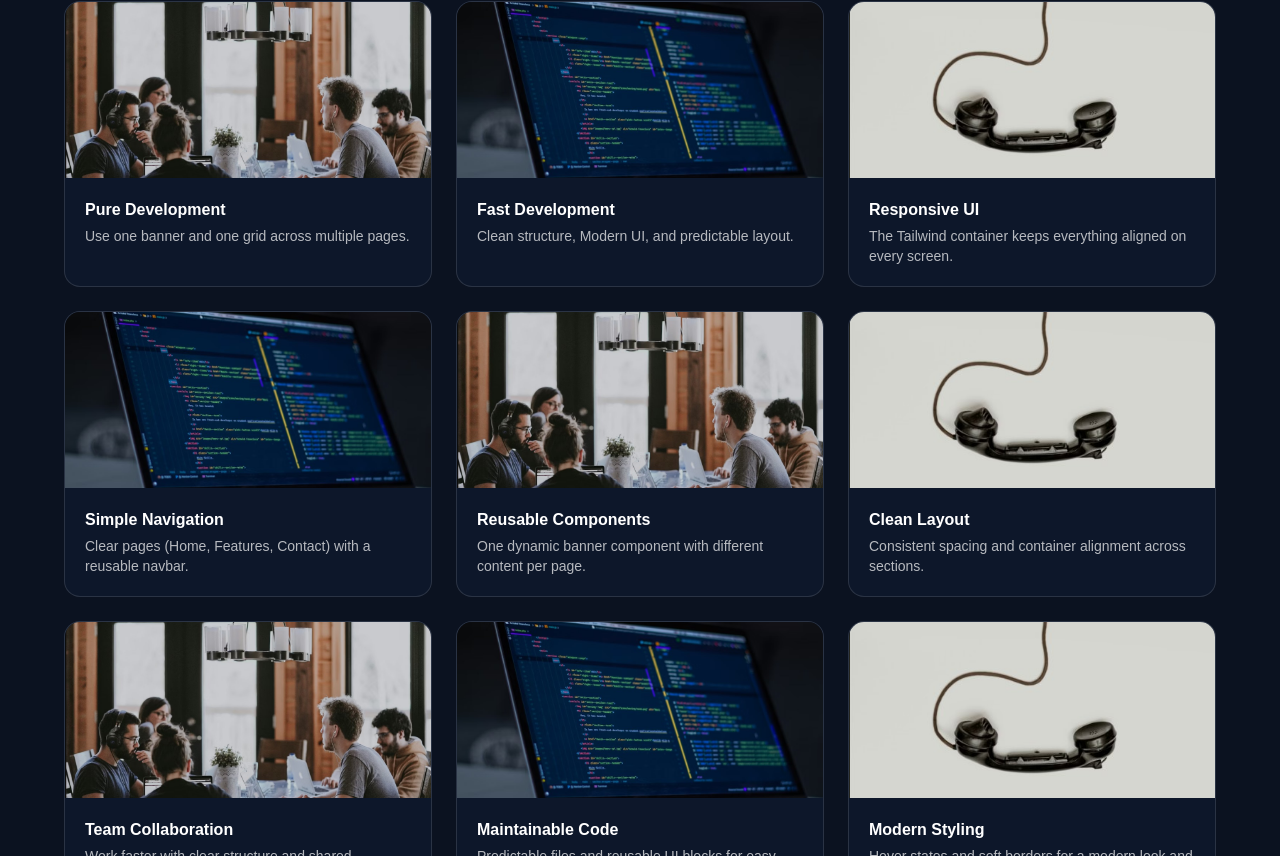
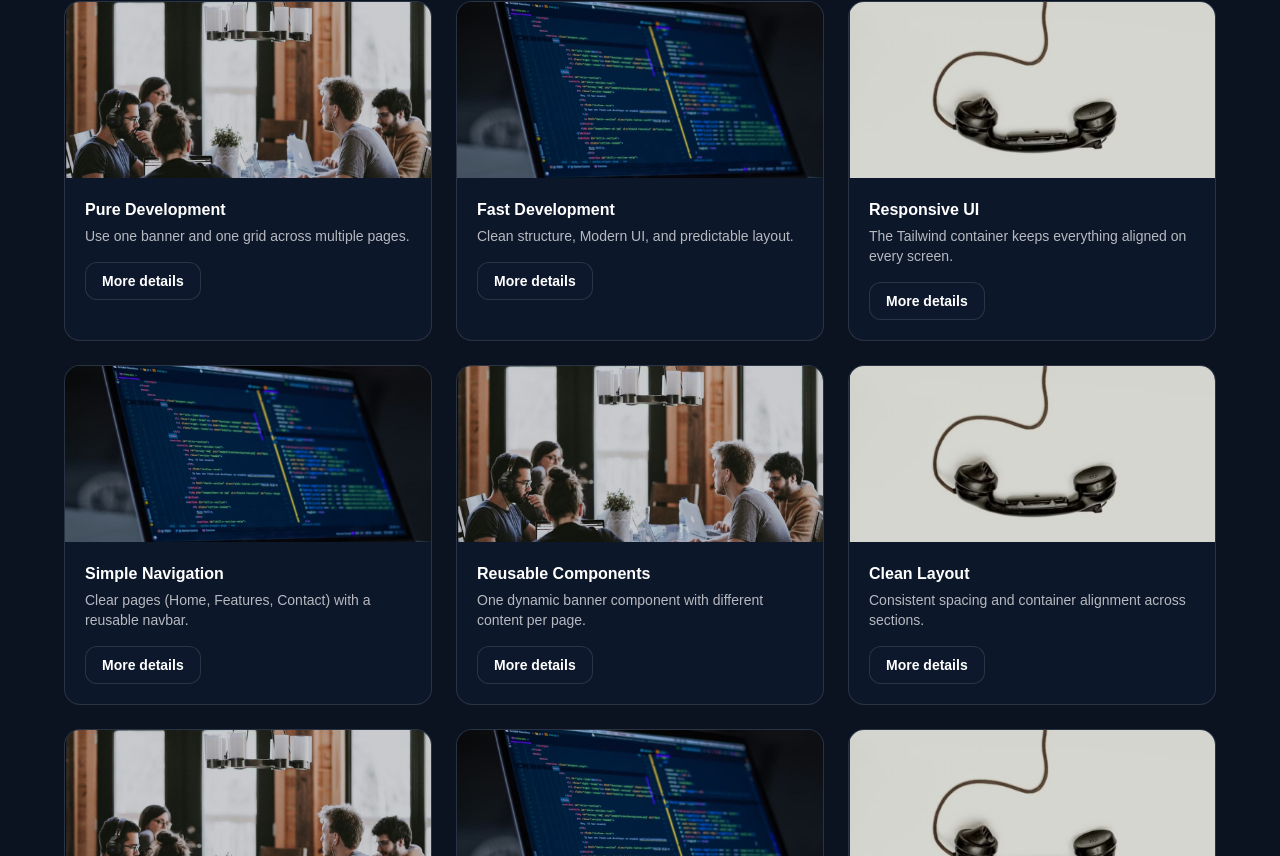
Before and after one commit to joseficani/my-next-app, a Next.js app: page /features in a window 1280 px wide. Shown: the part 644-1500 px from the top of the page. Built offline with nearby package versions, Linux system fonts and the light colour scheme.

Commit message:
new section-buttons,popup with texts for all the features

```diff
--- a/src/app/features/page.tsx
+++ b/src/app/features/page.tsx
@@ -49,6 +49,7 @@
 //     </>
 //   );
 // }
+
 "use client";
 
 import { useMemo, useState } from "react";
@@ -62,6 +63,8 @@ type FeatureCard = {
   title: string;
   text: string;
   category: string;
+  detailsTitle: string;
+  detailsText: string;
 };
 
 export default function FeaturesPage() {
@@ -85,64 +88,91 @@ export default function FeaturesPage() {
     secondaryBtnClass:
       "inline-flex items-center justify-center rounded-xl border border-softBorder bg-customCard/60 px-5 py-3 text-sm font-semibold text-mainText backdrop-blur transition hover:bg-customCard/80",
   };
+
   const allFeatureCards: FeatureCard[] = [
     {
       image: "/images/teamwork.jpg",
       title: "Pure Development",
       text: "Use one banner and one grid across multiple pages.",
       category: "Development",
+      detailsTitle: "Pure Development",
+      detailsText:
+        "This feature focuses on clean structure and reusable UI so you can update the project faster without breaking layout. It keeps your components consistent across pages.",
     },
     {
       image: "/images/coding.jpg",
       title: "Fast Development",
       text: "Clean structure, Modern UI, and predictable layout.",
       category: "Development",
+      detailsTitle: "Fast Development",
+      detailsText:
+        "A predictable folder structure + reusable components makes edits quick. You can add new sections, pages, and styles without rewriting everything.",
     },
     {
       image: "/images/design.jpg",
       title: "Responsive UI",
       text: "The Tailwind container keeps everything aligned on every screen.",
       category: "UI",
+      detailsTitle: "Responsive UI",
+      detailsText:
+        "Your layout stays aligned on desktop, tablet, and mobile. The max-width container ensures the banner text lines up with the sections below.",
     },
-
     {
       image: "/images/coding.jpg",
       title: "Simple Navigation",
       text: "Clear pages (Home, Features, Contact) with a reusable navbar.",
       category: "Navigation",
+      detailsTitle: "Simple Navigation",
+      detailsText:
+        "Users can move between pages quickly. Your active-link styling makes it clear which page they are currently viewing.",
     },
     {
       image: "/images/teamwork.jpg",
       title: "Reusable Components",
       text: "One dynamic banner component with different content per page.",
       category: "Components",
+      detailsTitle: "Reusable Components",
+      detailsText:
+        "Instead of creating 3 different banners, you pass props (image, title, buttons, classes). This keeps the code clean and scalable.",
     },
     {
       image: "/images/design.jpg",
       title: "Clean Layout",
       text: "Consistent spacing and container alignment across sections.",
       category: "UI",
+      detailsTitle: "Clean Layout",
+      detailsText:
+        "Spacing stays consistent because each section uses the same container width and padding. This gives your UI a professional feel.",
     },
-
     {
       image: "/images/teamwork.jpg",
       title: "Team Collaboration",
       text: "Work faster with clear structure and shared components.",
       category: "Collaboration",
+      detailsTitle: "Team Collaboration",
+      detailsText:
+        "When multiple people work on the project, shared components avoid duplication and reduce bugs. Everyone follows the same UI rules.",
     },
     {
       image: "/images/coding.jpg",
       title: "Maintainable Code",
       text: "Predictable files and reusable UI blocks for easy updates.",
       category: "Development",
+      detailsTitle: "Maintainable Code",
+      detailsText:
+        "Your code is easier to maintain because it’s modular. Updating one component updates multiple pages automatically.",
     },
     {
       image: "/images/design.jpg",
       title: "Modern Styling",
       text: "Hover states and soft borders for a modern look and feel.",
       category: "UI",
+      detailsTitle: "Modern Styling",
+      detailsText:
+        "Subtle hover effects, soft borders, and consistent cards make the UI feel modern while staying readable and clean.",
     },
   ];
+
   const [selectedCategory, setSelectedCategory] = useState<string>("all");
 
   const categories = useMemo(() => {
@@ -155,10 +185,13 @@ export default function FeaturesPage() {
     if (selectedCategory !== "all") {
       list = list.filter((x) => x.category === selectedCategory);
     }
+
     return list.map((x) => ({
       image: x.image,
       title: x.title,
       text: x.text,
+      detailsTitle: x.detailsTitle,
+      detailsText: x.detailsText,
     }));
   }, [allFeatureCards, selectedCategory]);
 
@@ -178,6 +211,7 @@ export default function FeaturesPage() {
       </select>
     </div>
   );
+
   const options = [
     "Pure Development",
     "Fast Development",
@@ -206,6 +240,7 @@ export default function FeaturesPage() {
 
       <main className="min-h-screen bg-customBlue">
         <PageBanner {...featuresBanner} />
+
         <InfoGrid
           sectionTitle="Our Features"
           sectionSubtitle="3 main blocks (dynamic content)."
@@ -213,6 +248,7 @@ export default function FeaturesPage() {
           cardClass="overflow-hidden rounded-2xl border border-softBorder bg-customCard/70 transition hover:bg-customCard/80"
           rightSlot={rightSlot}
         />
+
         <section className="py-14">
           <div className="mx-auto w-full max-w-[1200px] px-4 sm:px-6">
             <div className="mb-6 max-w-2xl">
--- a/src/components/InfoGrid/InfoGrid.tsx
+++ b/src/components/InfoGrid/InfoGrid.tsx
@@ -34,12 +34,18 @@
 //     </section>
 //   );
 // }
+
+"use client";
+
 import type { ReactNode } from "react";
+import { useEffect, useState } from "react";
 
 type Card = {
   image: string;
   title: string;
   text: string;
+  detailsTitle?: string;
+  detailsText?: string;
 };
 
 type InfoGridProps = {
@@ -57,6 +63,17 @@ export default function InfoGrid({
   cardClass = "",
   rightSlot,
 }: InfoGridProps) {
+
+  const [openIndex, setOpenIndex] = useState<number | null>(null);
+  const close = () => setOpenIndex(null);
+  useEffect(() => {
+    const onKey = (e: KeyboardEvent) => {
+      if (e.key === "Escape") close();
+    };
+    window.addEventListener("keydown", onKey);
+    return () => window.removeEventListener("keydown", onKey);
+  }, []);
+  const activeCard = openIndex !== null ? cards[openIndex] : null;
   return (
     <section className="py-14">
       <div className="mx-auto w-full max-w-[1200px] px-4 sm:px-6">
@@ -65,21 +82,18 @@ export default function InfoGrid({
             <h2 className="text-2xl font-extrabold text-mainText">
               {sectionTitle}
             </h2>
-
             {sectionSubtitle && (
               <p className="mt-1 text-sm text-mutedText">
                 {sectionSubtitle}
               </p>
             )}
           </div>
-
           {rightSlot && (
             <div className="w-full sm:w-[260px]">
               {rightSlot}
             </div>
           )}
         </div>
-
         <div className="grid gap-6 md:grid-cols-3">
           {cards.map((card, index) => (
             <article
@@ -93,7 +107,6 @@ export default function InfoGrid({
                   className="h-full w-full object-cover"
                 />
               </div>
-
               <div className="p-5">
                 <h3 className="text-base font-semibold text-mainText">
                   {card.title}
@@ -101,11 +114,69 @@ export default function InfoGrid({
                 <p className="mt-1 text-sm text-mutedText">
                   {card.text}
                 </p>
+                {(card.detailsTitle || card.detailsText) && (
+                  <button
+                    type="button"
+                    onClick={() => setOpenIndex(index)}
+                    className="mt-4 inline-flex cursor-pointer items-center justify-center rounded-xl border border-softBorder bg-customCard/60 px-4 py-2 text-sm font-semibold text-mainText transition hover:bg-customCard/80 focus:outline-none focus:ring-2 focus:ring-primary/20"
+                  >
+                    More details
+                  </button>
+                )}
               </div>
             </article>
           ))}
         </div>
       </div>
+      {activeCard && (
+        <div
+          className="fixed inset-0 z-[80] flex items-center justify-center bg-black/60 px-4"
+          onClick={close}
+        >
+          <div
+            className="w-full max-w-[680px] overflow-hidden rounded-2xl border border-softBorder bg-customBlue shadow-xl"
+            onClick={(e) => e.stopPropagation()}
+            role="dialog"
+            aria-modal="true"
+          >
+            <div className="flex items-start justify-between gap-4 border-b border-softBorder bg-customCard/40 p-5">
+              <div className="min-w-0">
+                <h3 className="truncate text-lg font-extrabold text-mainText">
+                  {activeCard.detailsTitle ?? activeCard.title}
+                </h3>
+                <p className="mt-1 text-sm text-mutedText">
+                  {activeCard.text}
+                </p>
+              </div>
+
+              <button
+                type="button"
+                onClick={close}
+                className="inline-flex h-10 w-10 cursor-pointer items-center justify-center rounded-xl border border-softBorder bg-customCard/60 text-mainText transition hover:bg-customCard/80 focus:outline-none focus:ring-2 focus:ring-primary/20"
+                aria-label="Close"
+              >
+                ✕
+              </button>
+            </div>
+
+            <div className="p-5">
+              <p className="text-sm leading-relaxed text-mutedText">
+                {activeCard.detailsText ?? "More details coming soon."}
+              </p>
+
+              <div className="mt-6 flex justify-end">
+                <button
+                  type="button"
+                  onClick={close}
+                  className="inline-flex cursor-pointer items-center justify-center rounded-xl bg-gradient-to-r from-primary to-primaryHover px-5 py-2.5 text-sm font-semibold text-mainText shadow-lg shadow-primary/30 transition hover:-translate-y-0.5 hover:shadow-primary/50 focus:outline-none focus:ring-2 focus:ring-primary/40"
+                >
+                  Close
+                </button>
+              </div>
+            </div>
+          </div>
+        </div>
+      )}
     </section>
   );
 }
```
